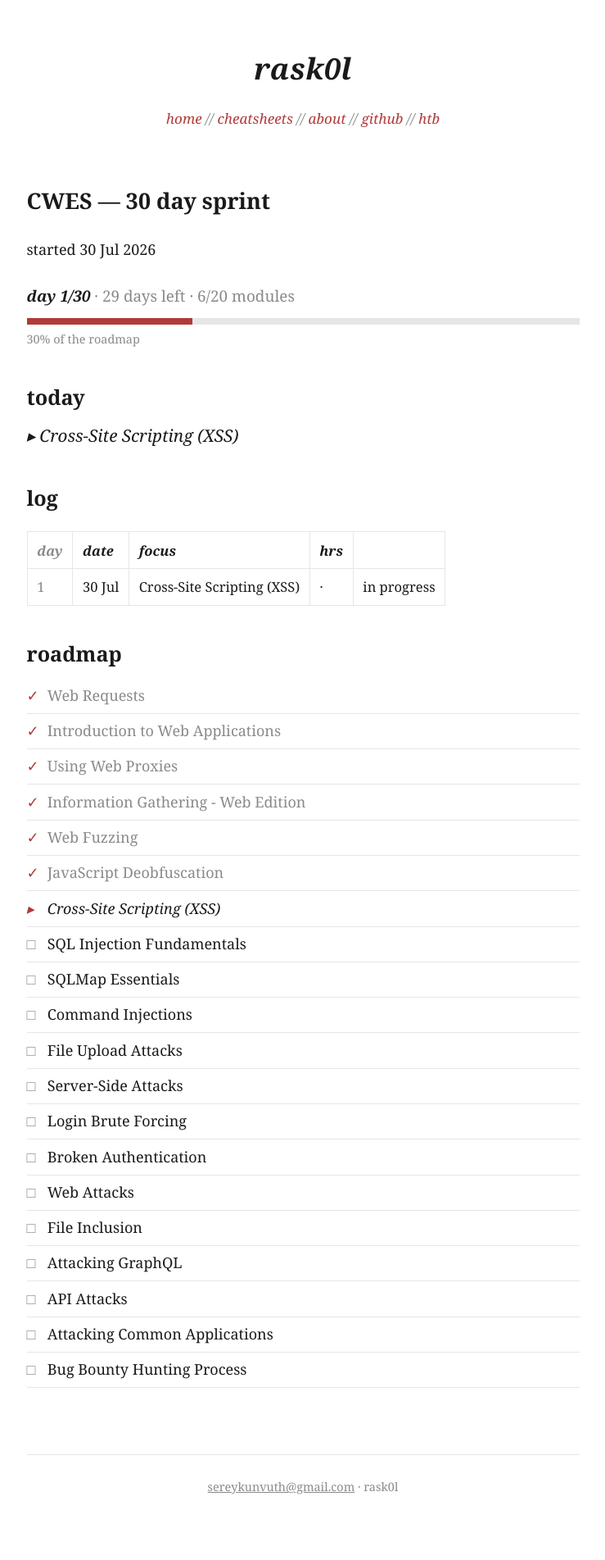
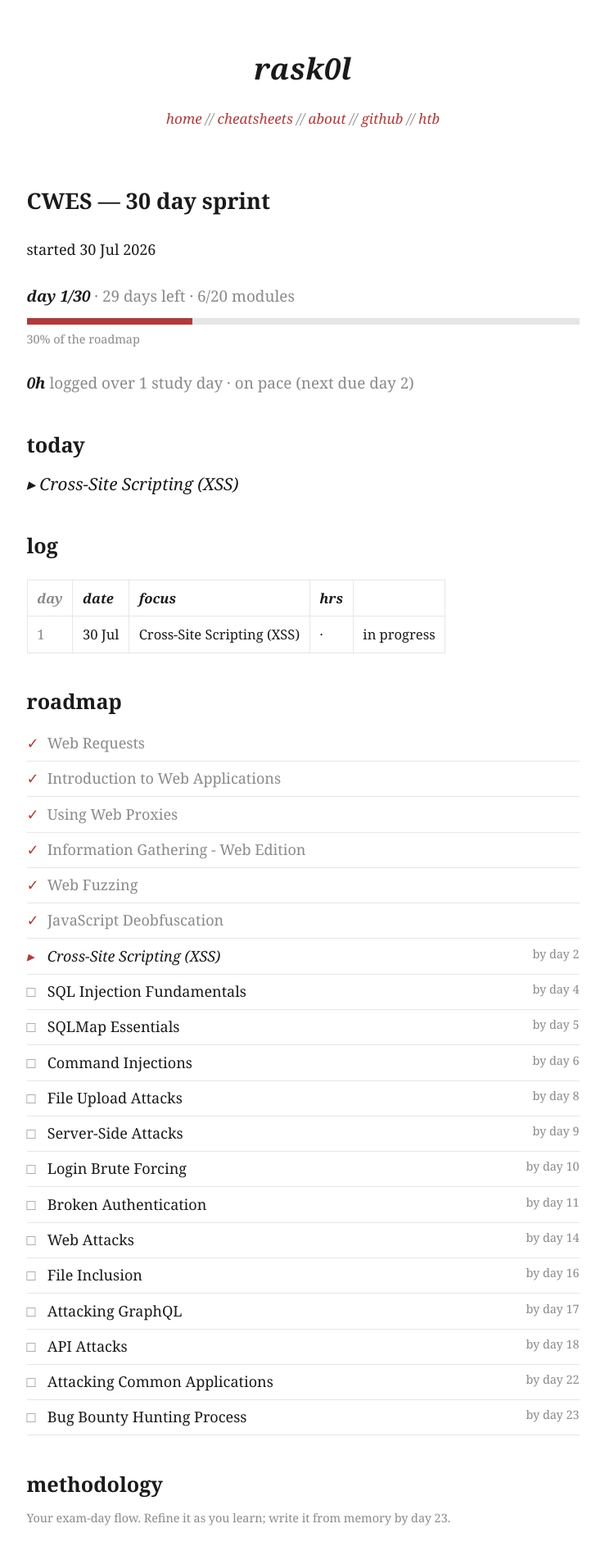
Before and after one commit to rask0l/rask0l.github.io, a Jekyll site: the page built from tracker.md, in a window 1280 px wide. Shown: the top 1903 px of the page at 82% size, without its empty margins (270-1009 px from the left). Built offline with Jekyll 4.4.1, drawn with Linux system fonts in a browser that asks for light colours; some of the changed text lies outside the part shown.

Commit message:
Tracker: add pace tracking, hours counter, checklists, failure log
Extend /tracker/ from the single _data/cwes.yml source:
- per-module planned finish day (`by:`) with live overdue/on-pace flag
- total hours + study-day counter from the log
- methodology checklist (exam-day flow) and exam-prep pass/fail gates
- failure log section (the one thing missed per box, weekly review)

Co-Authored-By: Claude Opus 5 <noreply@anthropic.com>

```diff
--- a/_data/cwes.yml
+++ b/_data/cwes.yml
@@ -1,11 +1,14 @@
 # =============================================================
 # CWES 30-day sprint tracker
-# Edit this one file to update /tracker/. Two rituals:
-#   1. Each study day: append an entry to `log` (copy the last line).
+# Edit this one file to update /tracker/. The rituals:
+#   1. Each study day: append an entry to `log` (copy the last line,
+#      fill in `hours` when you finish so the counter is honest).
 #   2. When you finish a module: flip its roadmap item to `done: true`.
-# The page computes day X/30, days left, %, and "next up" for you.
+#   3. When you clear an exam-prep gate: flip its `done: true`.
+# The page computes day X/30, days left, %, hours, pace, and "next up".
 #
-# The 20 modules of the HTB CWES path, in order.
+# `by:` on a roadmap item = the day you planned to finish it.
+# If today is past that day and it's not done, the page flags it red.
 # =============================================================
 
 start: 2026-07-30        # day 1 of the sprint
@@ -14,6 +17,10 @@ target_days: 30
 log:
   - { day: 1, date: 2026-07-30, focus: "Cross-Site Scripting (XSS)", hours: , status: in progress }
 
+# The 20 modules of the HTB CWES path, in order.
+# The 6 pre-sprint modules have no `by`. The 14 remaining ones carry
+# their planned finish-day from the 30-day allocation (days 24-30 are
+# reserved for review, a practice report, and buffer).
 roadmap:
   - { name: "Web Requests", done: true }
   - { name: "Introduction to Web Applications", done: true }
@@ -21,17 +28,46 @@ roadmap:
   - { name: "Information Gathering - Web Edition", done: true }
   - { name: "Web Fuzzing", done: true }
   - { name: "JavaScript Deobfuscation", done: true }
-  - { name: "Cross-Site Scripting (XSS)", done: false }
-  - { name: "SQL Injection Fundamentals", done: false }
-  - { name: "SQLMap Essentials", done: false }
-  - { name: "Command Injections", done: false }
-  - { name: "File Upload Attacks", done: false }
-  - { name: "Server-Side Attacks", done: false }
-  - { name: "Login Brute Forcing", done: false }
-  - { name: "Broken Authentication", done: false }
-  - { name: "Web Attacks", done: false }
-  - { name: "File Inclusion", done: false }
-  - { name: "Attacking GraphQL", done: false }
-  - { name: "API Attacks", done: false }
-  - { name: "Attacking Common Applications", done: false }
-  - { name: "Bug Bounty Hunting Process", done: false }
+  - { name: "Cross-Site Scripting (XSS)", done: false, by: 2 }
+  - { name: "SQL Injection Fundamentals", done: false, by: 4 }
+  - { name: "SQLMap Essentials", done: false, by: 5 }
+  - { name: "Command Injections", done: false, by: 6 }
+  - { name: "File Upload Attacks", done: false, by: 8 }
+  - { name: "Server-Side Attacks", done: false, by: 9 }
+  - { name: "Login Brute Forcing", done: false, by: 10 }
+  - { name: "Broken Authentication", done: false, by: 11 }
+  - { name: "Web Attacks", done: false, by: 14 }
+  - { name: "File Inclusion", done: false, by: 16 }
+  - { name: "Attacking GraphQL", done: false, by: 17 }
+  - { name: "API Attacks", done: false, by: 18 }
+  - { name: "Attacking Common Applications", done: false, by: 22 }
+  - { name: "Bug Bounty Hunting Process", done: false, by: 23 }
+
+# Your personal "when I get a web app" flow. Refine it as you learn;
+# by day 23 you should be able to write this from memory. On exam day
+# a ticking clock scrambles people, and a checklist keeps you moving.
+methodology:
+  - "Map the app: every page, param, cookie, header (Burp sitemap)"
+  - "Fingerprint the stack: server, framework, versions, WAF"
+  - "Spider + fuzz for hidden dirs, params, and endpoints"
+  - "Test every input for injection: XSS, SQLi, command, template, path"
+  - "Check auth: brute force, weak reset, session handling, IDOR"
+  - "Probe server-side: SSRF, file upload, file inclusion, XXE"
+  - "Chain findings into higher impact (XSS to ATO, LFI to RCE)"
+  - "Screenshot and note every step as you go, in report language"
+
+# The gates that actually decide pass/fail. The hacking rarely fails
+# people; the report and the clock do. Clear these before exam day.
+exam_prep:
+  - { item: "Read the HTB report template end to end", done: false }
+  - { item: "Write ONE full practice report on a retired box", done: false }
+  - { item: "Build the methodology checklist above from memory", done: false }
+  - { item: "Redo the 3 hardest skill assessments with no walkthrough", done: false }
+  - { item: "Keep a failure log; review it every Sunday", done: false }
+
+# Failure log. Every time a box or lab beats you, add the ONE thing you
+# missed (the overlooked param, the bypass you forgot, the enum step you
+# skipped). Review it every Sunday. Your exam mistakes come from here.
+# Add a line like:
+#   - { date: 2026-08-02, note: "Missed the second-order SQLi in the profile update" }
+failures: []
--- a/_layouts/tracker.html
+++ b/_layouts/tracker.html
@@ -8,6 +8,12 @@ layout: default
 {% assign pct = 0 %}
 {% if total > 0 %}{% assign pct = done | times: 100 | divided_by: total %}{% endif %}
 {% assign next_item = d.roadmap | where: "done", false | first %}
+{% assign total_hours = 0 %}
+{% assign study_days = 0 %}
+{% for e in d.log %}
+  {% if e.hours %}{% assign total_hours = total_hours | plus: e.hours %}{% endif %}
+{% endfor %}
+{% assign study_days = d.log | size %}
 
 <article class="tracker">
   <h1>CWES — 30 day sprint</h1>
@@ -25,6 +31,12 @@ layout: default
 
   <div class="bar"><span style="width: {{ pct }}%"></span></div>
   <p class="bar-label">{{ pct }}% of the roadmap</p>
+
+  <div class="tracker-stat">
+    <strong>{{ total_hours }}h</strong>
+    <span>logged over {{ study_days }} study {% if study_days == 1 %}day{% else %}days{% endif %}</span>
+    <span id="pace" class="pace">· checking pace…</span>
+  </div>
 
   <h2>today</h2>
   {% if next_item %}
@@ -60,12 +72,41 @@ layout: default
         <li class="done"><span class="mark">✓</span>{{ m.name }}</li>
       {% elsif seen_next == false %}
         {% assign seen_next = true %}
-        <li class="next"><span class="mark">▸</span>{{ m.name }}</li>
+        <li class="next" data-by="{{ m.by }}"><span class="mark">▸</span>{{ m.name }}{% if m.by %}<span class="by">by day {{ m.by }}</span>{% endif %}</li>
       {% else %}
-        <li><span class="mark">□</span>{{ m.name }}</li>
+        <li data-by="{{ m.by }}"><span class="mark">□</span>{{ m.name }}{% if m.by %}<span class="by">by day {{ m.by }}</span>{% endif %}</li>
       {% endif %}
     {% endfor %}
   </ul>
+
+  <h2>methodology</h2>
+  <p class="bar-label">Your exam-day flow. Refine it as you learn; write it from memory by day 23.</p>
+  <ul class="checklist flow">
+    {% for step in d.methodology %}
+      <li><span class="mark">▸</span>{{ step }}</li>
+    {% endfor %}
+  </ul>
+
+  <h2>exam prep</h2>
+  <p class="bar-label">The gates that decide pass/fail. Clear these before exam day.</p>
+  <ul class="checklist">
+    {% for g in d.exam_prep %}
+      <li class="{% if g.done %}done{% endif %}"><span class="mark">{% if g.done %}✓{% else %}□{% endif %}</span>{{ g.item }}</li>
+    {% endfor %}
+  </ul>
+
+  <h2>failure log</h2>
+  <p class="bar-label">Every box that beats you: the one thing you missed. Review it every Sunday.</p>
+  {% assign fails = d.failures | sort: "date" | reverse %}
+  {% if fails and fails != empty %}
+    <ul class="checklist fail">
+      {% for f in fails %}
+        <li><span class="fail-date">{{ f.date | date: "%d %b" }}</span>{{ f.note }}</li>
+      {% endfor %}
+    </ul>
+  {% else %}
+    <p class="today" style="font-size:1rem;color:var(--muted);">Nothing logged yet. Good. Add the first miss the moment a lab humbles you.</p>
+  {% endif %}
 </article>
 
 <script>
@@ -81,5 +122,21 @@ layout: default
     var left = Math.max(target - elapsed, 0);
     document.getElementById('day-count').textContent = 'day ' + day + '/' + target;
     document.getElementById('days-left').textContent = '· ' + left + ' days left';
+
+    // Pace: flag any not-done module whose planned day has passed.
+    var overdue = 0, nextDue = null;
+    document.querySelectorAll('.roadmap li[data-by]').forEach(function (li) {
+      var by = parseInt(li.dataset.by, 10);
+      if (!by) return;
+      if (by < day) { li.classList.add('overdue'); overdue++; }
+      if (nextDue === null || by < nextDue) nextDue = by;
+    });
+    var pace = document.getElementById('pace');
+    if (overdue > 0) {
+      pace.textContent = '· ' + overdue + ' module' + (overdue > 1 ? 's' : '') + ' behind schedule';
+      pace.classList.add('behind');
+    } else {
+      pace.textContent = '· on pace' + (nextDue ? ' (next due day ' + nextDue + ')' : '');
+    }
   })();
 </script>
--- a/assets/css/site.css
+++ b/assets/css/site.css
@@ -318,6 +318,44 @@ table.log th:first-child { color: var(--muted); width: 2.5rem; }
 .roadmap li.next { font-style: italic; }
 .roadmap li.next .mark { color: var(--accent); }
 
+.roadmap .by {
+  float: right;
+  color: var(--muted);
+  font-size: 0.8rem;
+  font-style: normal;
+}
+.roadmap li.overdue .by { color: var(--accent); }
+.roadmap li.overdue .mark { color: var(--accent); }
+
+.pace.behind { color: var(--accent); }
+
+.checklist {
+  list-style: none;
+  margin: 0 0 1.5rem;
+  padding: 0;
+}
+.checklist li {
+  padding: 0.35rem 0;
+  border-bottom: 1px solid var(--rule);
+}
+.checklist .mark {
+  display: inline-block;
+  width: 1.4rem;
+  color: var(--muted);
+}
+.checklist.flow .mark { color: var(--accent); }
+.checklist li.done { color: var(--muted); }
+.checklist li.done .mark { color: var(--accent); }
+
+.checklist.fail li { padding-left: 0; }
+.checklist.fail .fail-date {
+  display: inline-block;
+  width: 3.5rem;
+  color: var(--accent);
+  font-size: 0.8rem;
+  font-variant-numeric: tabular-nums;
+}
+
 /* ============================================================
    Kali-style terminal window (used via {% include terminal.html %})
    ============================================================ */
```
